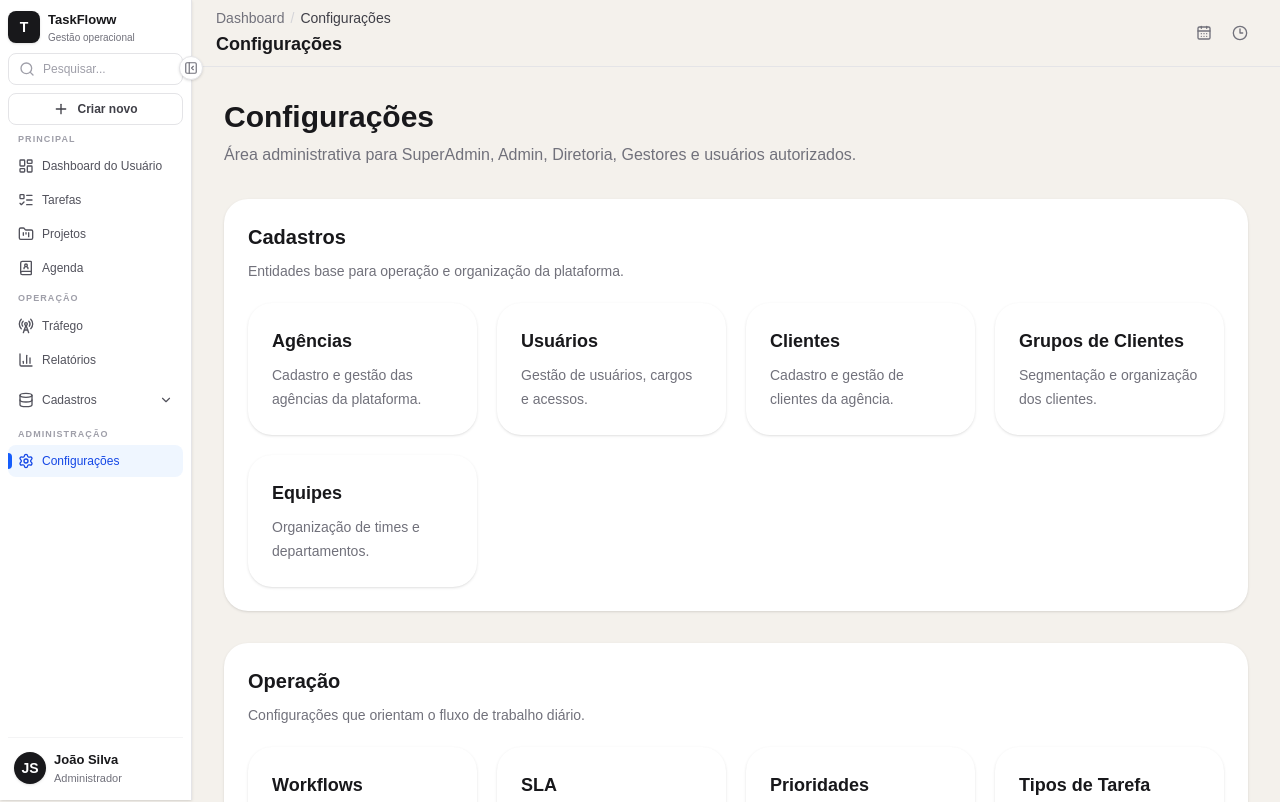
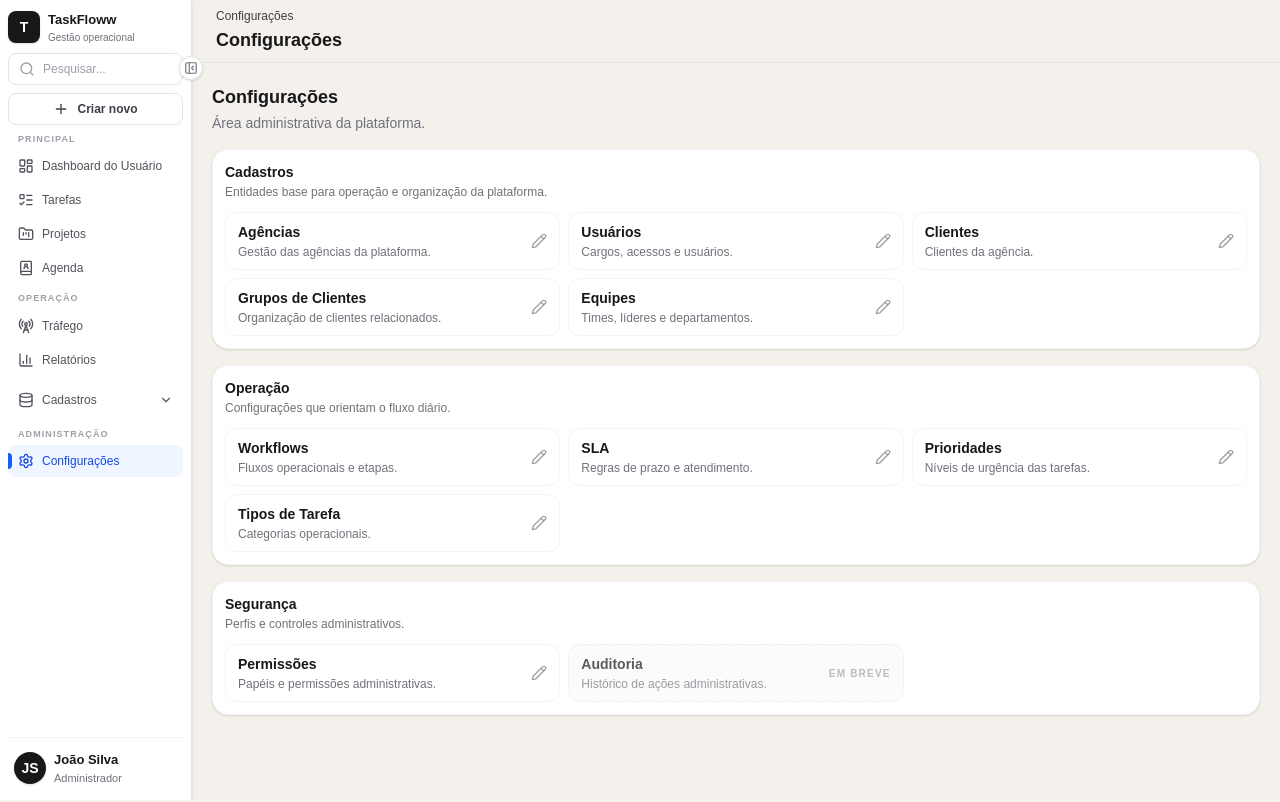
Before and after one commit to hudsonoli/taskflow, a Next.js app in the folder frontend/: page /configuracoes in a window 1280 px wide. Shown: the top 802 px of the page. Built offline with nearby package versions, Linux system fonts and the light colour scheme.

Commit message:
refina interface de cadastros e configuracoes

```diff
--- a/frontend/src/app/configuracoes/page.tsx
+++ b/frontend/src/app/configuracoes/page.tsx
@@ -1,6 +1,5 @@
 import Link from "next/link";
-import { Card } from "@/components/ui/Card";
-import { PageHeader } from "@/components/ui/PageHeader";
+import { Pencil } from "lucide-react";
 
 type SettingsItem = {
   title: string;
@@ -20,118 +19,80 @@ const settingsSections: SettingsSection[] = [
     title: "Cadastros",
     description: "Entidades base para operação e organização da plataforma.",
     items: [
-      {
-        title: "Agências",
-        description: "Cadastro e gestão das agências da plataforma.",
-        href: "/configuracoes/agencias",
-      },
-      {
-        title: "Usuários",
-        description: "Gestão de usuários, cargos e acessos.",
-        href: "/configuracoes/usuarios",
-      },
-      {
-        title: "Clientes",
-        description: "Cadastro e gestão de clientes da agência.",
-        href: "/configuracoes/clientes",
-      },
-      {
-        title: "Grupos de Clientes",
-        description: "Segmentação e organização dos clientes.",
-        href: "/configuracoes/grupos-clientes",
-      },
-      {
-        title: "Equipes",
-        description: "Organização de times e departamentos.",
-        href: "/configuracoes/equipes",
-      },
+      { title: "Agências", description: "Gestão das agências da plataforma.", href: "/configuracoes/agencias" },
+      { title: "Usuários", description: "Cargos, acessos e usuários.", href: "/configuracoes/usuarios" },
+      { title: "Clientes", description: "Clientes da agência.", href: "/configuracoes/clientes" },
+      { title: "Grupos de Clientes", description: "Organização de clientes relacionados.", href: "/configuracoes/grupos-clientes" },
+      { title: "Equipes", description: "Times, líderes e departamentos.", href: "/configuracoes/equipes" },
     ],
   },
   {
     title: "Operação",
-    description: "Configurações que orientam o fluxo de trabalho diário.",
+    description: "Configurações que orientam o fluxo diário.",
     items: [
-      {
-        title: "Workflows",
-        description: "Fluxos operacionais e etapas do Kanban.",
-        href: "/configuracoes/workflows",
-      },
-      {
-        title: "SLA",
-        description: "Regras de prazo e atendimento operacional.",
-        href: "/configuracoes/sla",
-      },
-      {
-        title: "Prioridades",
-        description: "Níveis de urgência das tarefas.",
-        href: "/configuracoes/prioridades",
-      },
-      {
-        title: "Tipos de Tarefa",
-        description: "Categorias operacionais das demandas.",
-        href: "/configuracoes/tipos-tarefa",
-      },
+      { title: "Workflows", description: "Fluxos operacionais e etapas.", href: "/configuracoes/workflows" },
+      { title: "SLA", description: "Regras de prazo e atendimento.", href: "/configuracoes/sla" },
+      { title: "Prioridades", description: "Níveis de urgência das tarefas.", href: "/configuracoes/prioridades" },
+      { title: "Tipos de Tarefa", description: "Categorias operacionais.", href: "/configuracoes/tipos-tarefa" },
     ],
   },
   {
     title: "Segurança",
-    description: "Perfis e controles administrativos de acesso.",
+    description: "Perfis e controles administrativos.",
     items: [
-      {
-        title: "Permissões",
-        description: "Perfis, papéis e permissões administrativas.",
-        href: "/configuracoes/permissoes",
-      },
-      {
-        title: "Auditoria",
-        description: "Histórico e rastreio de ações administrativas.",
-        disabled: true,
-      },
+      { title: "Permissões", description: "Papéis e permissões administrativas.", href: "/configuracoes/permissoes" },
+      { title: "Auditoria", description: "Histórico de ações administrativas.", disabled: true },
     ],
   },
 ];
 
 export default function ConfiguracoesPage() {
   return (
-    <div className="p-8">
-      <PageHeader
-        title="Configurações"
-        description="Área administrativa para SuperAdmin, Admin, Diretoria, Gestores e usuários autorizados."
-      />
+    <div className="space-y-4 p-4 sm:p-5">
+      <div>
+        <h2 className="text-lg font-semibold text-zinc-900">Configurações</h2>
+        <p className="mt-0.5 text-sm text-zinc-500">
+          Área administrativa da plataforma.
+        </p>
+      </div>
 
-      <div className="space-y-8">
+      <div className="space-y-4">
         {settingsSections.map((section) => (
-          <Card key={section.title}>
-            <div className="mb-5">
-              <h2 className="text-xl font-semibold text-zinc-900">
+          <section
+            key={section.title}
+            className="rounded-2xl border border-zinc-100 bg-white p-3 shadow-sm"
+          >
+            <div className="mb-3 flex items-center justify-between gap-3">
+              <div className="min-w-0">
+                <h3 className="text-sm font-semibold text-zinc-900">
                   {section.title}
-              </h2>
-
-              <p className="mt-2 text-sm leading-6 text-zinc-500">
+                </h3>
+                <p className="mt-0.5 text-xs text-zinc-500">
                   {section.description}
                 </p>
               </div>
+            </div>
 
-            <div className="grid gap-5 md:grid-cols-2 xl:grid-cols-4">
+            <div className="grid gap-2 md:grid-cols-2 xl:grid-cols-3">
               {section.items.map((item) => {
                 if (item.disabled) {
                   return (
                     <div
                       key={item.title}
                       aria-disabled="true"
-                      className="rounded-3xl border border-dashed border-zinc-200 bg-zinc-50 p-6 opacity-70"
+                      className="flex min-h-[58px] items-center justify-between gap-3 rounded-xl border border-dashed border-zinc-200 bg-zinc-50 px-3 py-2 opacity-70"
                     >
-                      <h3 className="text-lg font-semibold text-zinc-900">
+                      <div className="min-w-0">
+                        <h4 className="truncate text-sm font-semibold text-zinc-900">
                           {item.title}
-                      </h3>
-
-                      <p className="mt-2 text-sm leading-6 text-zinc-500">
+                        </h4>
+                        <p className="mt-0.5 truncate text-xs text-zinc-500">
                           {item.description}
                         </p>
-
-                      <p className="mt-4 text-xs font-medium uppercase tracking-[0.2em] text-zinc-400">
+                      </div>
+                      <span className="shrink-0 text-[10px] font-semibold uppercase tracking-[0.12em] text-zinc-400">
                         Em breve
-                      </p>
+                      </span>
                     </div>
                   );
                 }
@@ -140,20 +101,27 @@ export default function ConfiguracoesPage() {
                   <Link
                     key={item.title}
                     href={item.href ?? "#"}
-                    className="rounded-3xl bg-white p-6 shadow-sm transition hover:-translate-y-1 hover:shadow-md"
+                    aria-label={`Abrir ${item.title}`}
+                    className="flex min-h-[58px] items-center justify-between gap-3 rounded-xl border border-zinc-100 bg-white px-3 py-2 transition-colors hover:border-zinc-200 hover:bg-zinc-50 focus-visible:outline-none focus-visible:ring-2 focus-visible:ring-zinc-900 focus-visible:ring-offset-2"
                   >
-                    <h3 className="text-lg font-semibold text-zinc-900">
+                    <div className="min-w-0">
+                      <h4 className="truncate text-sm font-semibold text-zinc-900">
                         {item.title}
-                    </h3>
-
-                    <p className="mt-2 text-sm leading-6 text-zinc-500">
+                      </h4>
+                      <p className="mt-0.5 truncate text-xs text-zinc-500">
                         {item.description}
                       </p>
+                    </div>
+                    <Pencil
+                      className="h-4 w-4 shrink-0 text-zinc-400"
+                      strokeWidth={2}
+                      aria-hidden="true"
+                    />
                   </Link>
                 );
               })}
             </div>
-          </Card>
+          </section>
         ))}
       </div>
     </div>
--- a/frontend/src/app/configuracoes/workflows/page.tsx
+++ b/frontend/src/app/configuracoes/workflows/page.tsx
@@ -1,7 +1,12 @@
-import { Badge } from "@/components/ui/Badge";
+"use client";
+
 import { Button } from "@/components/ui/Button";
-import { Card } from "@/components/ui/Card";
-import { PageHeader } from "@/components/ui/PageHeader";
+import {
+  CadastroIndicators,
+  CadastroPage,
+  CadastroStatusBadge,
+  CadastroToolbar,
+} from "@/components/cadastros";
 
 const workflows = [
   {
@@ -43,63 +48,52 @@ export default function WorkflowsPage() {
   );
 
   return (
-    <div className="p-8">
-      <div className="flex items-start justify-between gap-4">
-        <PageHeader
-          title="Workflows"
-          description="Fluxos operacionais, etapas do Kanban e regras de atendimento."
+    <CadastroPage
+      title="Workflows"
+      description="Fluxos operacionais, etapas do Kanban e regras de atendimento."
+      toolbar={
+        <CadastroToolbar
+          searchPlaceholder="Pesquisar workflows..."
+          actions={<Button className="h-10 px-3">Novo Workflow</Button>}
         />
-
-        <Button>Novo Workflow</Button>
-      </div>
-
-      <div className="grid gap-5 md:grid-cols-3">
-        <Card>
-          <p className="text-sm text-zinc-500">Total Workflows</p>
-          <p className="mt-3 text-3xl font-bold">{workflows.length}</p>
-        </Card>
-
-        <Card>
-          <p className="text-sm text-zinc-500">Ativos</p>
-          <p className="mt-3 text-3xl font-bold">{activeWorkflows}</p>
-        </Card>
-
-        <Card>
-          <p className="text-sm text-zinc-500">Etapas Configuradas</p>
-          <p className="mt-3 text-3xl font-bold">{totalStages}</p>
-        </Card>
-      </div>
-
-      <div className="mt-8 grid gap-6">
+      }
+      indicators={
+        <CadastroIndicators
+          items={[
+            { label: "Total", value: workflows.length },
+            { label: "Ativos", value: activeWorkflows },
+            { label: "Etapas", value: totalStages },
+          ]}
+        />
+      }
+    >
+      <div className="grid gap-3">
         {workflows.map((workflow) => (
           <div
             key={workflow.name}
-            className="rounded-3xl bg-white p-6 shadow-sm"
+            className="rounded-2xl border border-zinc-100 bg-white p-4 shadow-sm"
           >
             <div className="flex items-start justify-between gap-4">
-              <div>
-                <h2 className="text-lg font-semibold text-zinc-900">
+              <div className="min-w-0">
+                <h2 className="truncate text-sm font-semibold text-zinc-900">
                   {workflow.name}
                 </h2>
-
-                <p className="mt-1 text-sm text-zinc-500">
-                  {workflow.agency}
-                </p>
+                <p className="mt-0.5 text-xs text-zinc-500">{workflow.agency}</p>
               </div>
 
-              <Badge>{workflow.status}</Badge>
+              <CadastroStatusBadge>{workflow.status}</CadastroStatusBadge>
             </div>
 
-            <div className="mt-6 overflow-x-auto">
-              <div className="flex min-w-max items-center gap-3">
+            <div className="mt-3 overflow-x-auto">
+              <div className="flex min-w-max items-center gap-2">
                 {workflow.stages.map((stage, index) => (
-                  <div key={stage} className="flex items-center gap-3">
-                    <div className="rounded-2xl bg-[#faf8f4] px-4 py-3 text-sm font-medium text-zinc-700">
+                  <div key={stage} className="flex items-center gap-2">
+                    <div className="rounded-xl bg-[#faf8f4] px-3 py-2 text-xs font-medium text-zinc-700">
                       {stage}
                     </div>
 
                     {index < workflow.stages.length - 1 && (
-                      <span className="text-zinc-300">→</span>
+                      <span className="text-xs text-zinc-300">→</span>
                     )}
                   </div>
                 ))}
@@ -108,6 +102,6 @@ export default function WorkflowsPage() {
           </div>
         ))}
       </div>
-    </div>
+    </CadastroPage>
   );
 }
--- a/frontend/src/components/layout/Breadcrumb.tsx
+++ b/frontend/src/components/layout/Breadcrumb.tsx
@@ -42,14 +42,20 @@ function getBreadcrumbSegments(pathname: string) {
     paths.push(current);
   }
 
-  return ["/", ...paths].map((path) => breadcrumbLabels[path] ?? path);
+  const relevantPaths = pathname.startsWith("/configuracoes")
+    ? paths
+    : pathname === "/fornecedores"
+      ? [pathname]
+      : ["/", ...paths];
+
+  return relevantPaths.map((path) => breadcrumbLabels[path] ?? path);
 }
 
 export function Breadcrumb({ pathname }: BreadcrumbProps) {
   const items = getBreadcrumbSegments(pathname);
 
   return (
-    <nav aria-label="Breadcrumb" className="text-sm text-zinc-500">
+    <nav aria-label="Breadcrumb" className="text-xs text-zinc-500">
       <ol className="flex flex-wrap items-center gap-1.5">
         {items.map((item, index) => (
           <li key={`${item}-${index}`} className="flex items-center gap-1.5">
--- a/frontend/src/components/layout/Header.tsx
+++ b/frontend/src/components/layout/Header.tsx
@@ -3,6 +3,17 @@
 import { usePathname } from "next/navigation";
 import { Breadcrumb } from "./Breadcrumb";
 import { HeaderActions } from "./HeaderActions";
+
+const scopedTitles: Record<string, string> = {
+  "/configuracoes": "Configurações",
+  "/configuracoes/clientes": "Clientes",
+  "/configuracoes/grupos-clientes": "Grupos de Clientes",
+  "/configuracoes/equipes": "Equipes",
+  "/configuracoes/agencias": "Agências",
+  "/configuracoes/usuarios": "Usuários",
+  "/configuracoes/workflows": "Workflows",
+  "/fornecedores": "Fornecedores",
+};
 
 const titles: Record<string, string> = {
   "/": "Dashboard",
@@ -10,31 +21,54 @@ const titles: Record<string, string> = {
   "/projetos": "Projetos",
   "/trafego": "Central de Tráfego",
   "/clientes": "Clientes",
-  "/fornecedores": "Fornecedores",
   "/equipe": "Equipe",
   "/relatorios": "Relatórios",
-  "/configuracoes": "Configurações",
   "/conta/perfil": "Perfil",
   "/conta/notificacoes": "Notificações",
   "/conta/alterar-senha": "Alterar senha",
+  ...scopedTitles,
 };
+
+function resolveTitle(pathname: string) {
+  if (scopedTitles[pathname]) {
+    return scopedTitles[pathname];
+  }
+
+  if (pathname.startsWith("/configuracoes/")) {
+    const segment = pathname.split("/").filter(Boolean).at(-1);
+    return segment
+      ? segment
+          .split("-")
+          .map((part) => part.charAt(0).toUpperCase() + part.slice(1))
+          .join(" ")
+      : "Configurações";
+  }
+
+  return titles[pathname] ?? "";
+}
+
+function shouldHideHeaderActions(pathname: string) {
+  return pathname === "/fornecedores" || pathname.startsWith("/configuracoes");
+}
 
 export function Header() {
   const pathname = usePathname();
-  const title = titles[pathname] ?? "TaskFloww";
+  const title = resolveTitle(pathname);
 
   return (
     <header className="border-b border-zinc-200 bg-[#f4f1ec] px-6 py-2">
-      <div className="flex items-center justify-between gap-4">
+      <div className="flex min-h-11 items-center justify-between gap-4">
         <div className="min-w-0">
           <Breadcrumb pathname={pathname} />
 
-          <h1 className="mt-0.5 text-lg font-semibold text-zinc-900">
-            {title}
-          </h1>
+          {title ? (
+            <h1 className="mt-0.5 text-lg font-semibold text-zinc-900">
+              {title}
+            </h1>
+          ) : null}
         </div>
 
-        <HeaderActions />
+        {!shouldHideHeaderActions(pathname) ? <HeaderActions /> : null}
       </div>
     </header>
   );
```
Also changed, not shown: frontend/src/components/cadastros/CadastroIndicators.tsx (added, +34 -0 lines), frontend/src/components/cadastros/CadastroPage.tsx (added, +30 -0 lines), frontend/src/components/cadastros/CadastroTable.tsx (added, +29 -0 lines), frontend/src/components/cadastros/CadastroToolbar.tsx (added, +39 -0 lines). Lines whose indentation alone changed are shown as unchanged.
